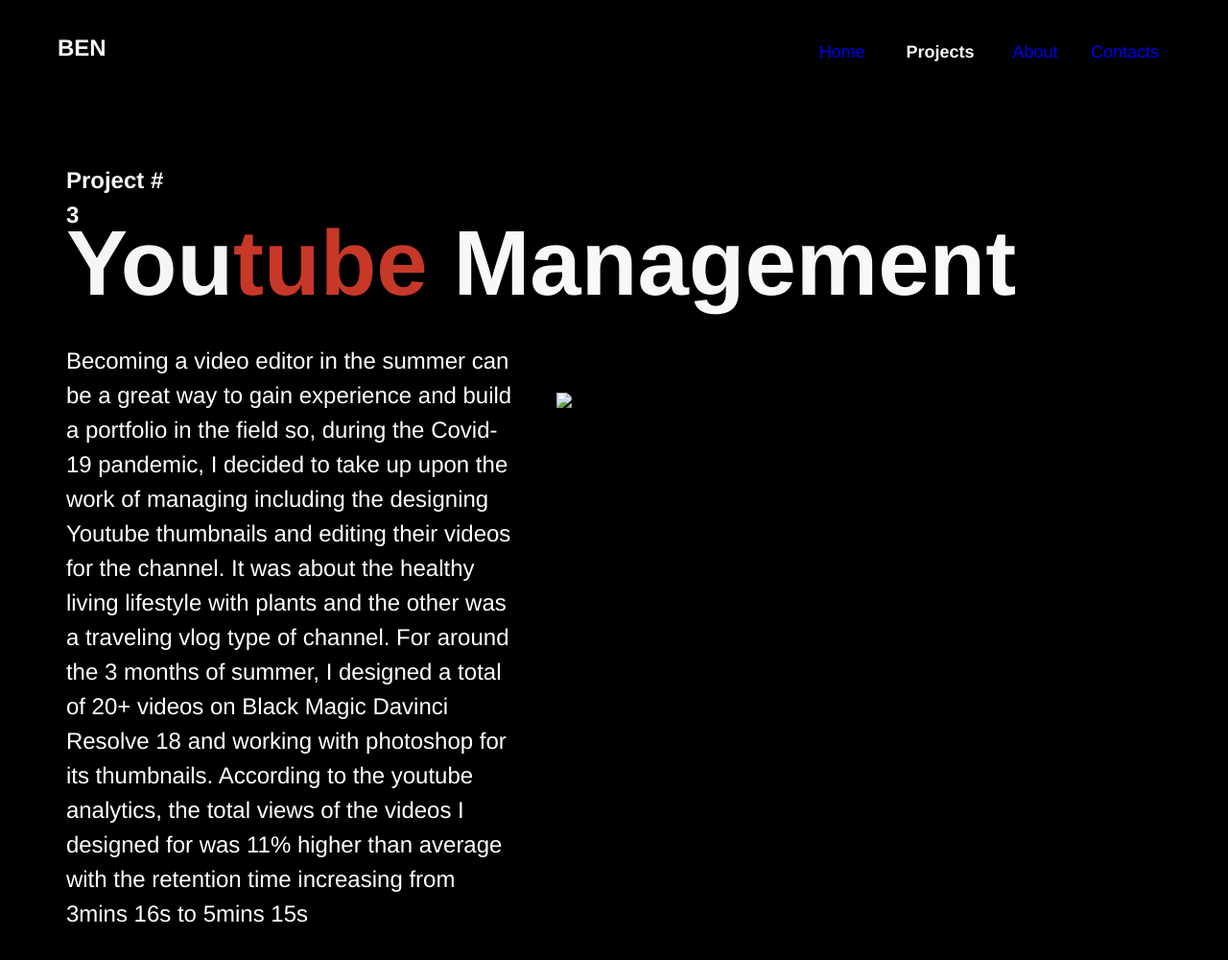
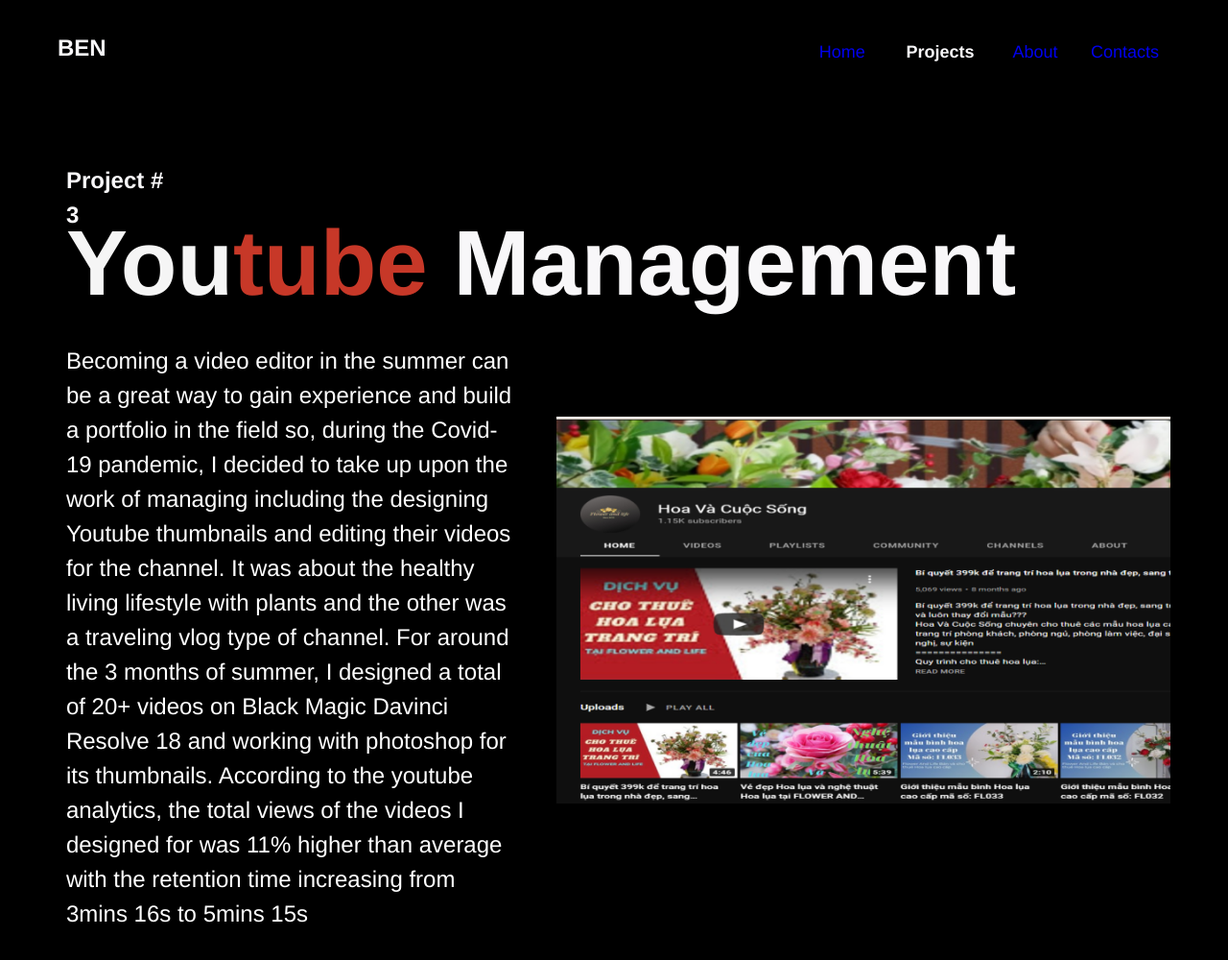
Before and after one commit to BenNguyen13/DungNguyenOPPortfolio, a plain HTML site: page Project3.html in a window 1280 px wide. Shown: the whole page at 96% size. Drawn offline with nearby package versions, Linux system fonts and the light colour scheme; a web font is replaced by a local one.

Commit message:
Update Project3.html

```diff
--- a/Project3.html
+++ b/Project3.html
@@ -36,7 +36,7 @@
                         its thumbnails. According to the youtube analytics, the total views of the videos I designed for was 11%
                         higher than average with the retention time increasing from 3mins 16s to 5mins 15s
                     </h2>
-                    <img class="section1__image" src=".youtubechannel.png" alt="alt text" />
+                    <img class="section1__image" src="youtubechannel.png" alt="alt text" />
                     <h2 class="section1__medium_title2">BEN</h2>
                 </div>
             </section>
```
